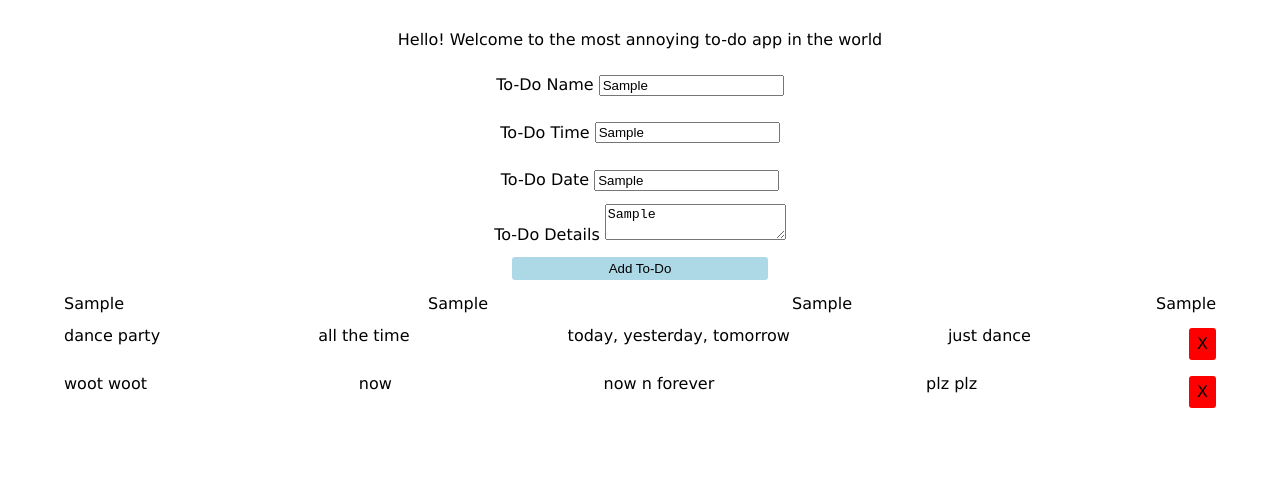
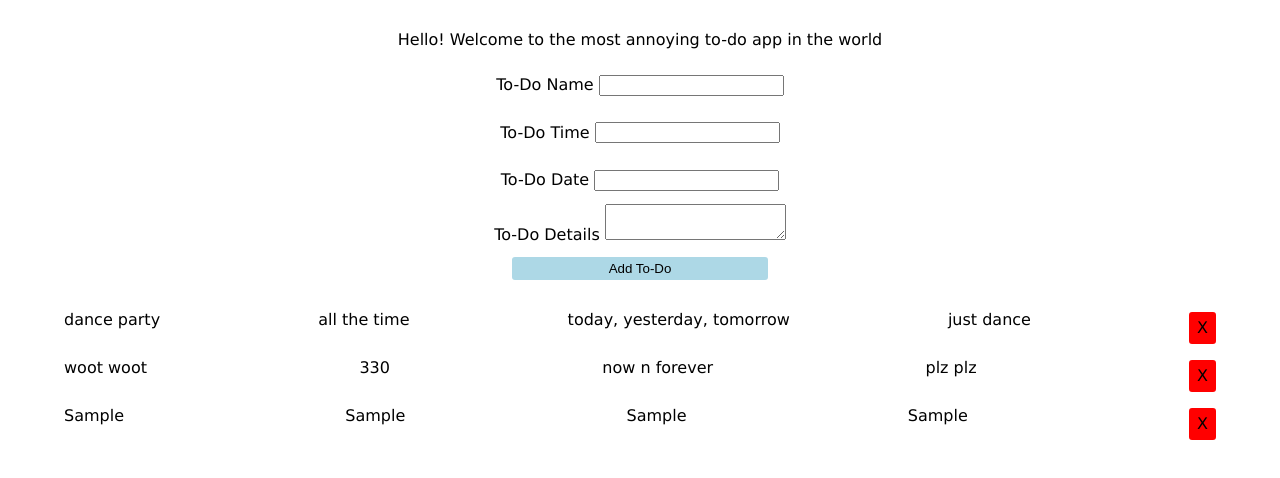
Before and after one commit to gturmel/AnnoyApp, a plain HTML site: page index.html in a window 1280 px wide. Both pictures are taken after typing "Sample", "Sample", "Sample", "Sample" into the empty fields and a click on the button "Add To-Do". Drawn offline with nearby package versions, Linux system fonts and the light colour scheme; some packages are replaced by stand-ins of ours.

Commit message:
add ability to add tasks

```diff
--- a/Assets/JS/controllers.js
+++ b/Assets/JS/controllers.js
@@ -3,6 +3,8 @@ myApp.controller("GreetingController", ['$scope', function($scope){
 
 
 // this might have to go into a new controller, because I like the two way data binding on the new appointment thing. I also realize that this means going to two pages. Or maybe not...maybe just two sections on one page.
+
+
 
 $scope.todos = [{
    name: 'dance party',
@@ -11,17 +13,27 @@ $scope.todos = [{
    details: 'just dance',
 }, {
    name: 'woot woot',
-   time: 'now',
+   time: 330,
    date: 'now n forever',
    details: 'plz plz'
-}]
+}] //end of todo's array
+
+   this.removeTodo = function($index){
+      $scope.todos.slice($index, 1);
+   }
+
+}]); //end of Greeting Controller
 
 myApp.controller('AddTodo', ['$scope', function($scope){
-   //this.review = {};
-   this.addReview = function(){
-      $scope.todos.push(this.review)//smthng like this.
-   }
+
+   this.todo = {};
+
+   this.addTask = function(todo) {
+      $scope.todos.push(this.todo);
+      this.todo = {};
+   };
+
+
+
 
 }]);
-
-}]);
--- a/index.html
+++ b/index.html
@@ -6,38 +6,40 @@
    <link type="text/css" rel="stylesheet" href="Assets/CSS/styles.css">
 </head>
 <body>
-   <div class='content' ng-controller = "GreetingController">
+   <div class='content' ng-controller = "GreetingController as greeting">
       <h1>{{greeting}}</h1>
-
-      <form>
+      <!-- <form> -->
+      <form ng-controller = "AddTodo as add" ng-submit="add.addTask(todo)">
       <label>To-Do Name
-         <input ng-model="todo.name" type = "text">
+         <input ng-model="add.todo.name" type = "text">
       </label>
       <label>To-Do Time
-         <input type = "text" ng-model="todo.time">
+         <input type = "text" ng-model="add.todo.time">
       </label>
       <label>To-Do Date
-         <input type = "text" ng-model="todo.date">
+         <input type = "text" ng-model="add.todo.date">
       </label>
       <label>To-Do Details
-         <textarea ng-model="todo.details"></textarea>
+         <textarea ng-model="add.todo.details"></textarea>
       </label>
       <button type="submit">Add To-Do</button>
+      <div class = 'sweetTwoWayDataBinding'>
+         <h1>{{add.todo.name}}</h1>
+         <p>{{add.todo.time}}</p>
+         <p>{{add.todo.date}}</p>
+         <p>{{add.todo.details}}</p>
+      </div>
       </form>
-      <div class = 'sweetTwoWayDataBinding'>
-         <h1>{{todo.name}}</h1>
-         <p>{{todo.time}}</p>
-         <p>{{todo.date}}</p>
-         <p>{{todo.details}}</p>
-      </div>
-      <ul ng-repeat="todo in todos">
 
-         <li>{{todo.name}}</li>
-         <li>{{todo.time}}</li>
-         <li>{{todo.date}}</li>
-         <li>{{todo.details}}</li>
-         <li class = 'remove'>X</li>
-      </ul>
+         <ul ng-repeat="todo in todos track by $index">
+
+            <li>{{todo.name}}</li>
+            <li>{{todo.time}}</li>
+            <li>{{todo.date}}</li>
+            <li>{{todo.details}}</li>
+            <li class='remove' ng-click="removeTodo($index)">X</li>
+         </ul>
+
    <ng-view></ng-view><!-- I'm going to try and get this into partials later, but for now I'm' going to get it done the good old fashioned way. -->
    </div>
    <script src="https://ajax.googleapis.com/ajax/libs/angularjs/1.4.5/angular.min.js"></script>
```
